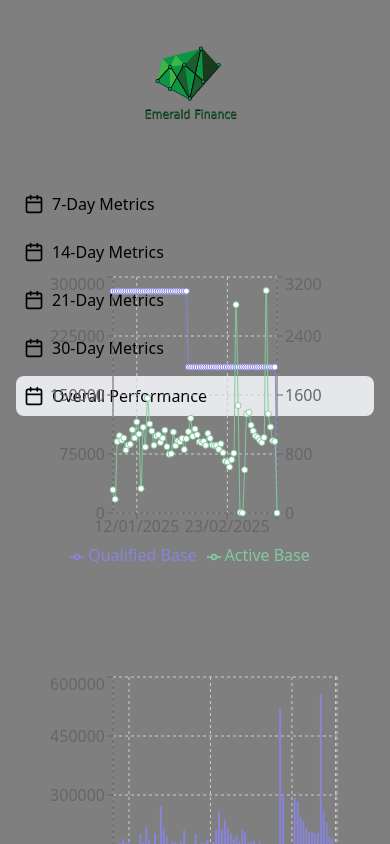
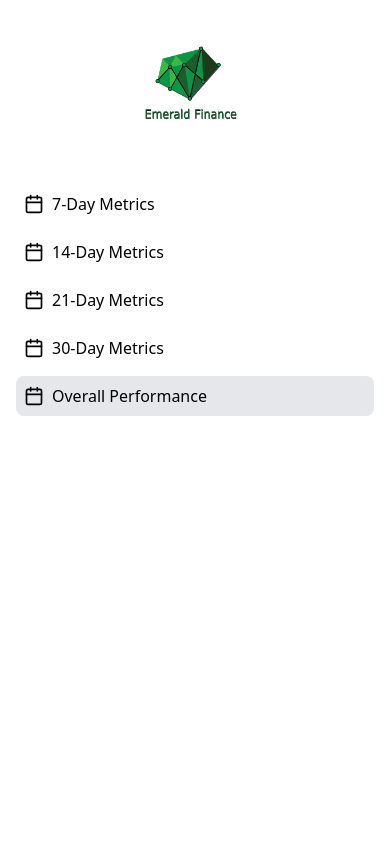
Before and after one commit to BasilMwila/performance_report, a React (Vite) app: page / in a window 390 px wide. Both pictures are taken after a click on the button 30 px from the left and 30 px from the top of the page. Shown: the top 844 px of the page. Built offline with nearby package versions, Linux system fonts and the light colour scheme.

Commit message:
Update Sidebar.tsx

```diff
--- a/src/Sidebar.tsx
+++ b/src/Sidebar.tsx
@@ -16,19 +16,13 @@ const Sidebar = () => {
       </button>
 
       {/* Sidebar - Fullscreen on small devices */}
+      {isOpen && <div className="fixed inset-0 bg-black opacity-50 z-40" onClick={() => setIsOpen(false)}></div>}
+
       <div
-        className={`fixed inset-0 bg-white p-4 flex flex-col transition-transform duration-300 lg:w-64 lg:h-screen lg:static ${
-          isOpen ? "translate-x-0" : "-translate-x-full lg:translate-x-0 bg-white"
+        className={`fixed inset-0 bg-white p-4 flex flex-col transition-transform duration-300 z-50 lg:w-64 lg:h-screen lg:static ${
+          isOpen ? "translate-x-0" : "-translate-x-full lg:translate-x-0"
         }`}
       >
-        {/* Close overlay when clicking outside */}
-        {isOpen && (
-          <div
-            className="absolute inset-0 bg-black opacity-50"
-            onClick={() => setIsOpen(false)}
-          ></div>
-        )}
-
         {/* Sidebar Content */}
         <div className="relative z-10">
           {/* Logo */}
```
